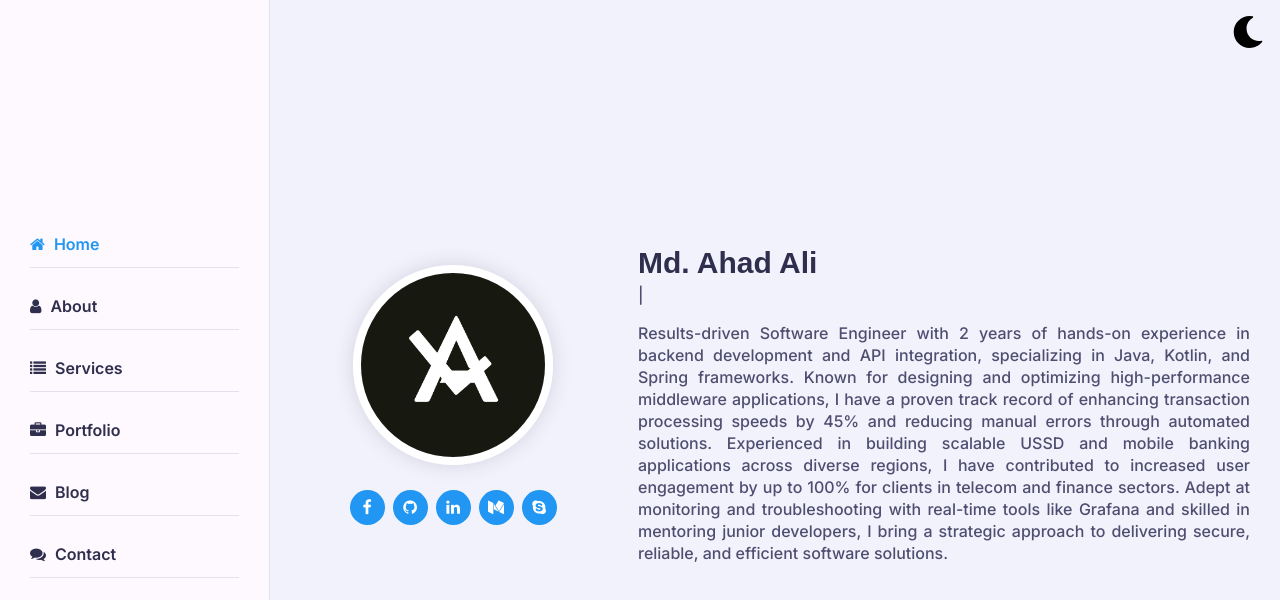
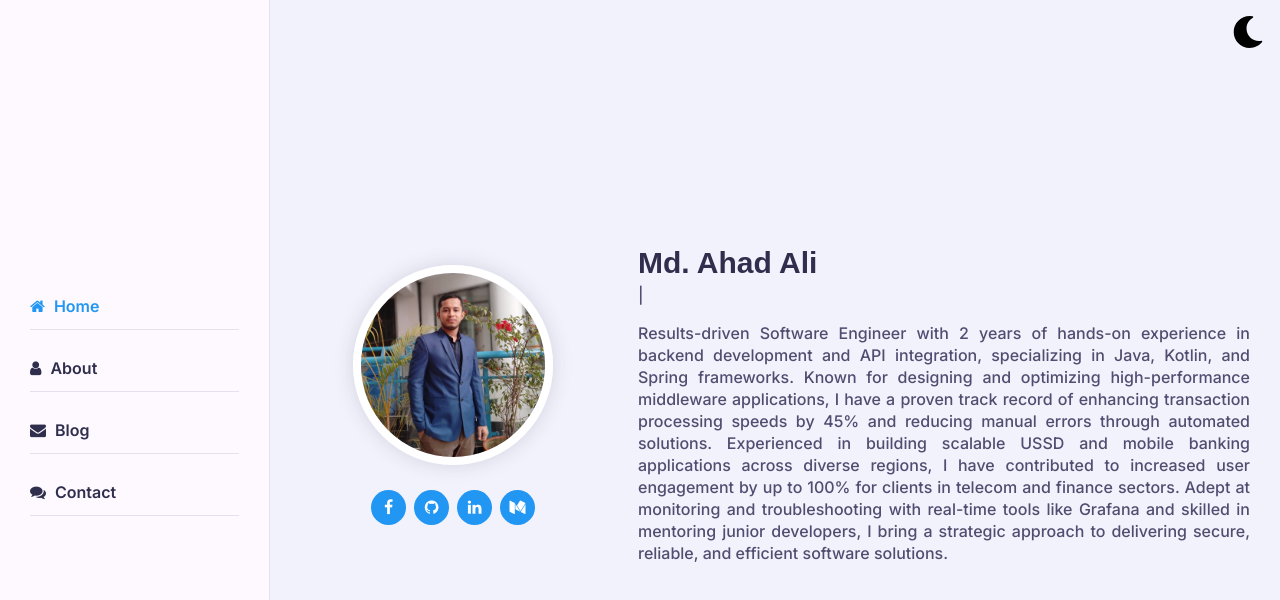
Before and after one commit to ahadAli102/portfolio-v1, a Next.js app: page / in a window 1280 px wide. Shown: the top 600 px of the page. Built offline with nearby package versions, Linux system fonts and the light colour scheme.

Commit message:
code refactoring before publishing

```diff
--- a/src/app/page.tsx
+++ b/src/app/page.tsx
@@ -16,7 +16,7 @@ export default function Home() {
                     <div className="intro flex flex-col md:flex-row md:items-center md:justify-between md:gap-8">
                         <div className="flex flex-col items-center md:items-center md:w-1/3">
                             <img
-                                src="/imgs/alsiam.png"
+                                src="/imgs/img.png"
                                 alt="Al Siam Profile"
                                 className="shadow-dark"
                             />
@@ -32,9 +32,6 @@ export default function Home() {
                                 </a>
                                 <a href="https://medium.com/@linkonahad10" target="_blank">
                                     <i className="fa fa-medium"/>
-                                </a>
-                                <a href="https://linkedin.com/in/" target="_blank">
-                                    <i className="fa fa-skype"/>
                                 </a>
                             </div>
                         </div>
--- a/src/components/sidebar/sidebar.tsx
+++ b/src/components/sidebar/sidebar.tsx
@@ -36,22 +36,22 @@ const Sidebar = () => {
                             <i className="fa fa-user"/> About
                         </Link>
                     </li>
-                    <li onClick={handleClose}>
-                        <Link
-                            href="/services"
-                            className={`${pathUrl == "/services" && "active"}`}
-                        >
-                            <i className="fa fa-list"/> Services
-                        </Link>
-                    </li>
-                    <li onClick={handleClose}>
-                        <Link
-                            href="/portfolio"
-                            className={`${pathUrl == "/portfolio" && "active"}`}
-                        >
-                            <i className="fa fa-briefcase"/> Portfolio
-                        </Link>
-                    </li>
+                    {/*<li onClick={handleClose}>*/}
+                    {/*    <Link*/}
+                    {/*        href="/services"*/}
+                    {/*        className={`${pathUrl == "/services" && "active"}`}*/}
+                    {/*    >*/}
+                    {/*        <i className="fa fa-list"/> Services*/}
+                    {/*    </Link>*/}
+                    {/*</li>*/}
+                    {/*<li onClick={handleClose}>*/}
+                    {/*    <Link*/}
+                    {/*        href="/portfolio"*/}
+                    {/*        className={`${pathUrl == "/portfolio" && "active"}`}*/}
+                    {/*    >*/}
+                    {/*        <i className="fa fa-briefcase"/> Portfolio*/}
+                    {/*    </Link>*/}
+                    {/*</li>*/}
                     <li onClick={handleClose}>
                         <Link href="/blog" className={`${pathUrl == "/blog" && "active"}`}>
                             <i className="fa fa-envelope"/> Blog
```
Also changed, not shown: public/imgs/img.png (added).
